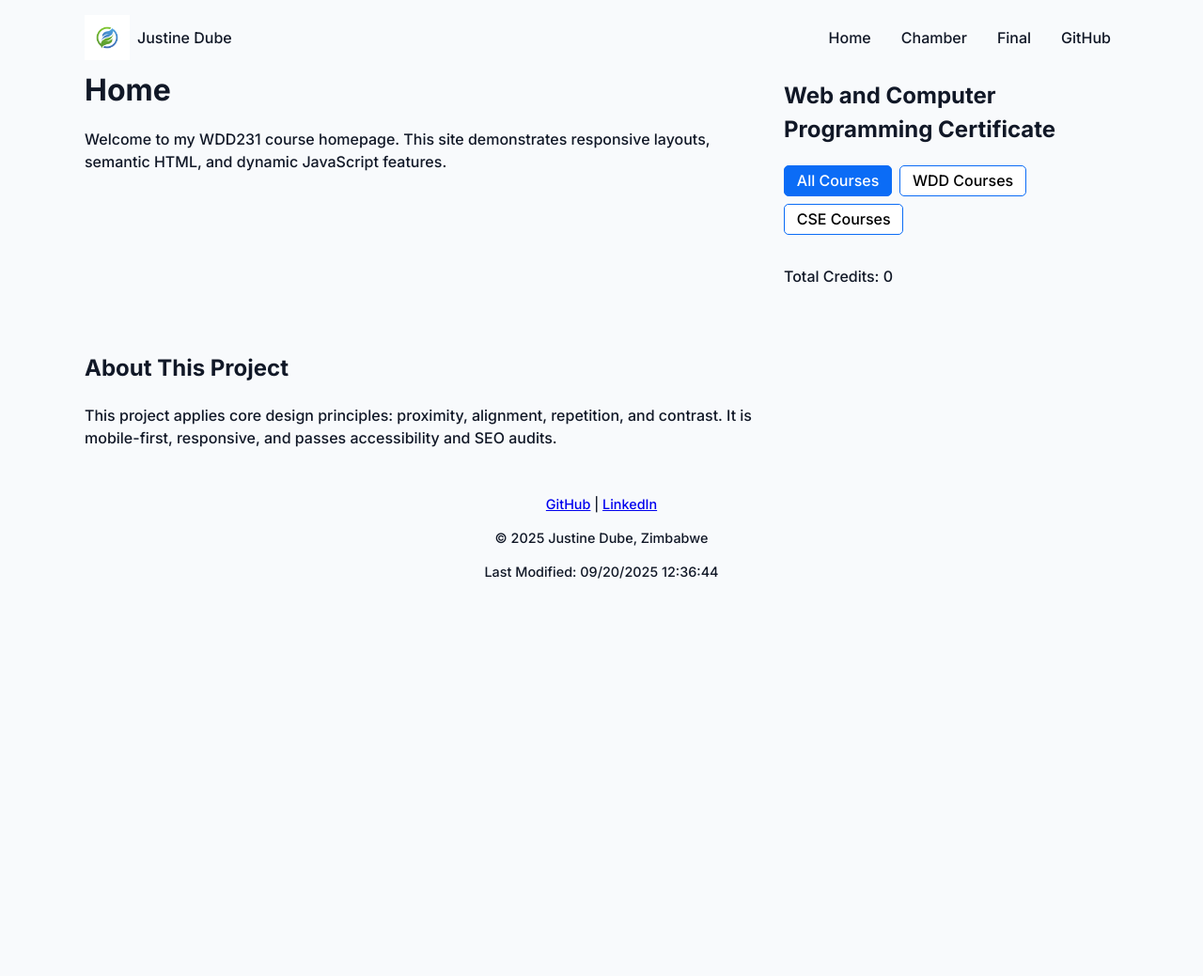
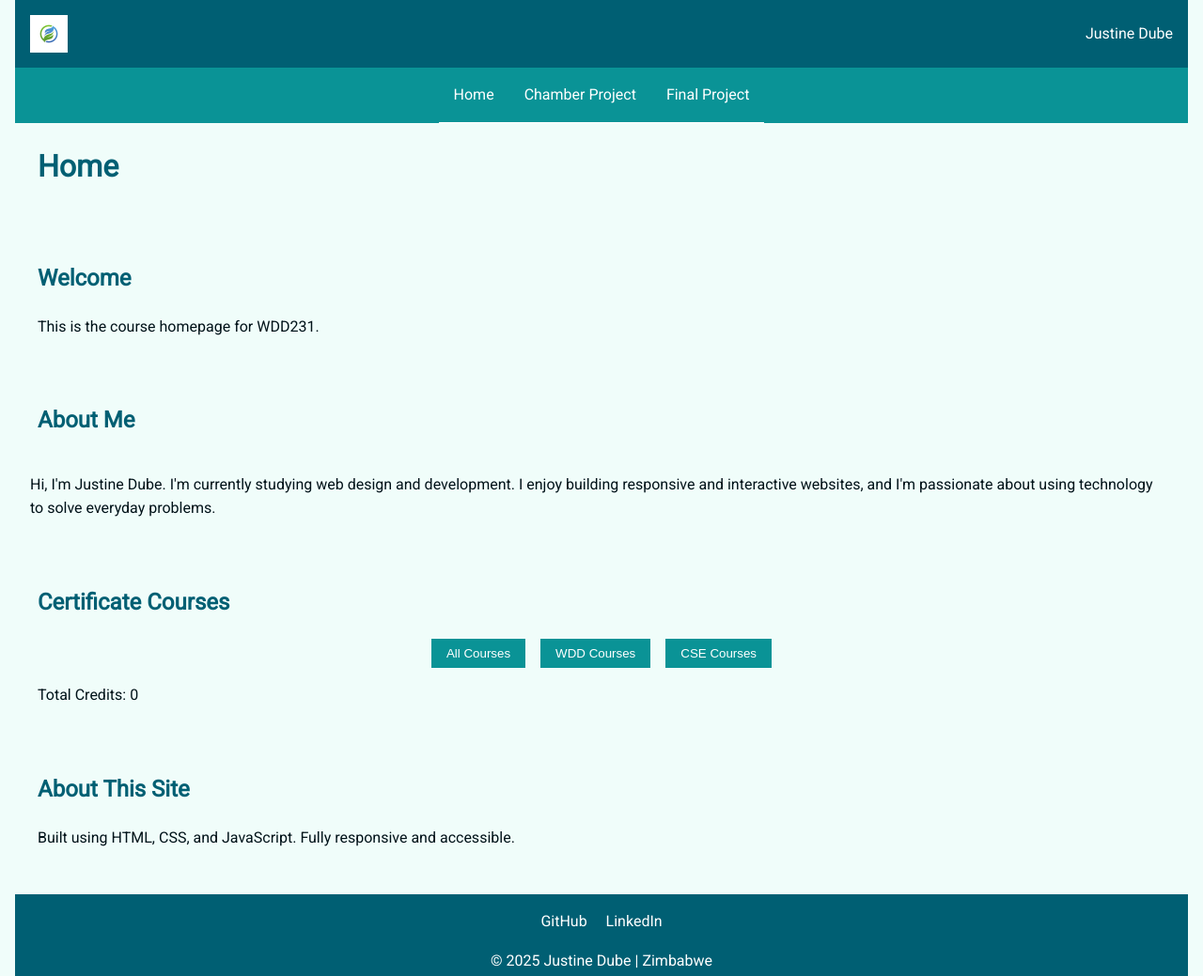
Before and after one commit to JustineDube/wdd231, a plain HTML site: page index.html in a window 1280 px wide. Shown: the top 1039 px of the page at 94% size. Before the commit the page ends 800 px from the top, so only its background shows below. Drawn offline with nearby package versions, Linux system fonts and the light colour scheme.

Commit message:
Week1 assignment

```diff
--- a/index.html
+++ b/index.html
@@ -1,76 +1,83 @@
-<!doctype html>
+<!DOCTYPE html>
 <html lang="en">
+
 <head>
-  <meta charset="utf-8">
-  <meta name="viewport" content="width=device-width, initial-scale=1">
-  <title>Justine Dube - WDD231 Home</title>
-  <meta name="description" content="Course home page for WDD231 demonstrating responsive design, accessibility, and dynamic JavaScript.">
-  <meta name="author" content="Justine Dube">
+    <meta charset="UTF-8">
+    <meta name="viewport" content="width=device-width, initial-scale=1.0">
+    <meta name="description" content="Course homepage for WDD231 by Lebohang Sebata">
+    <meta name="author" content="Lebohang Sebata">
+    <title>Justine Dube - WDD231</title>
 
-  <!-- Google Font -->
-  <link href="https://fonts.googleapis.com/css2?family=Inter:wght@300;500;700&display=swap" rel="stylesheet">
+    <link rel="stylesheet" href="styles/large.css">
+    <link rel="stylesheet" href="styles/small.css">
+    <link href="https://fonts.googleapis.com/css2?family=Roboto&display=swap" rel="stylesheet">
 
-  <!-- Styles -->
-  <link rel="stylesheet" href="styles/normalize.css">
-  <link rel="stylesheet" href="styles/small.css">
-  <link rel="stylesheet" href="styles/large.css">
+    <script src="scripts/navigation.js" defer></script>
+    <script src="scripts/date.js" defer></script>
+    <script src="scripts/course.js" defer></script>
+</head>
 
-  <!-- Scripts -->
-  <script defer src="scripts/navigation.js"></script>
-  <script defer src="scripts/date.js"></script>
-  <script defer src="scripts/courses.js"></script>
-</head>
 <body>
     <header>
-    <div class="header-inner">
-      <a class="logo" href="index.html">
-        <img src="images/logo.webp" alt="Site Logo" width="48" height="48">
-        <span class="author">Justine Dube</span>
-      </a>
-      <button id="menuToggle" aria-controls="primaryNav" aria-expanded="false" aria-label="Menu">
-        <span class="hamburger"></span>
-      </button>
-      <nav id="primaryNav" class="nav">
-        <ul>
-          <li><a href="index.html" aria-current="page">Home</a></li>
-          <li><a href="chamber/index.html">Chamber</a></li>
-          <li><a href="final/index.html">Final</a></li>
-          <li><a href="https://github.com/yourgithubusername" target="_blank" rel="noopener">GitHub</a></li>
+        <img src="images/logo.webp" alt="Site Logo" class="logo">
+        <span class="site-name">Justine Dube</span>
+        <button id="menu" aria-label="Toggle Navigation">&#9776;</button>
+    </header>
+
+    <nav>
+        <ul id="nav-links">
+            <li><a href="#">Home</a></li>
+            <li><a href="chamber/directory.html">Chamber Project</a></li>
+            <li><a href="final/index.html">Final Project</a></li>
         </ul>
     </nav>
-    </div>
-  </header>
 
     <main>
-    <section class="hero">
         <h1>Home</h1>
-      <p>Welcome to my WDD231 course homepage. This site demonstrates responsive layouts, semantic HTML, and dynamic JavaScript features.</p>
-    </section>
 
-    <section class="certificate">
-      <h2>Web and Computer Programming Certificate</h2>
-      <div class="controls">
-        <button data-filter="all" aria-pressed="true">All Courses</button>
-        <button data-filter="WDD" aria-pressed="false">WDD Courses</button>
-        <button data-filter="CSE" aria-pressed="false">CSE Courses</button>
-      </div>
-      <div id="coursesContainer" class="courses-grid" aria-live="polite"></div>
-      <p>Total Credits: <span id="creditsTotal">0</span></p>
+        <section>
+            <h2>Welcome</h2>
+            <p>This is the course homepage for WDD231.</p>
         </section>
 
         <section class="about">
-      <h2>About This Project</h2>
-      <p>This project applies core design principles: proximity, alignment, repetition, and contrast. It is mobile-first, responsive, and passes accessibility and SEO audits.</p>
+            <h2>About Me</h2>
+            <div class="about-container">
+                <div class="about-text">
+                    <p>Hi, I'm Justine Dube. I'm currently studying web design and development. I enjoy building
+                        responsive
+                        and interactive websites, and I'm passionate about using technology to solve everyday problems.
+                    </p>
+                </div>
+
+            </div>
+        </section>
+
+        <section>
+            <h2>Certificate Courses</h2>
+            <div class="course-filters">
+                <button id="allBtn">All Courses</button>
+                <button id="wddBtn">WDD Courses</button>
+                <button id="cseBtn">CSE Courses</button>
+            </div>
+            <div id="courseCards"></div>
+            <p>Total Credits: <span id="totalCredits">0</span></p>
+        </section>
+
+        <section>
+            <h2>About This Site</h2>
+            <p>Built using HTML, CSS, and JavaScript. Fully responsive and accessible.</p>
         </section>
     </main>
 
     <footer>
-    <p>
-      <a href="https://github.com/yourgithubusername" target="_blank">GitHub</a> |
-      <a href="https://linkedin.com/in/yourlinkedin" target="_blank">LinkedIn</a>
-    </p>
-    <p>&copy; <span id="year"></span> Justine Dube, Zimbabwe</p>
+        <div class="socials">
+            <a href="https://github.com/justinedube" target="_blank">GitHub</a>
+            <a href="https://www.linkedin.com/in/justinedube/" target="_blank">LinkedIn</a>
+        </div>
+        <p>&copy; <span id="currentyear"></span> Justine Dube | Zimbabwe</p>
         <p id="lastModified"></p>
     </footer>
 </body>
+
 </html>
--- a/scripts/date.js
+++ b/scripts/date.js
@@ -1,4 +1,8 @@
-document.addEventListener("DOMContentLoaded", () => {
-  document.getElementById("year").textContent = new Date().getFullYear();
-  document.getElementById("lastModified").textContent = `Last Modified: ${document.lastModified}`;
-});
+// Current year
+const yearSpan = document.getElementById("currentyear");
+const now = new Date();
+yearSpan.textContent = now.getFullYear();
+
+// Last modified date
+const lastMod = document.getElementById("lastModified");
+lastMod.textContent = `Last Modified: ${document.lastModified}`;
--- a/scripts/navigation.js
+++ b/scripts/navigation.js
@@ -1,10 +1,8 @@
 document.addEventListener("DOMContentLoaded", () => {
-  const toggle = document.getElementById("menuToggle");
-  const nav = document.getElementById("primaryNav");
+    const menuButton = document.getElementById("menu");
+    const navLinks = document.getElementById("nav-links");
 
-  toggle.addEventListener("click", () => {
-    const expanded = toggle.getAttribute("aria-expanded") === "true";
-    toggle.setAttribute("aria-expanded", !expanded);
-    nav.style.display = expanded ? "none" : "block";
-  });
+    menuButton.addEventListener("click", () => {
+        navLinks.classList.toggle("hidden");
+    });
 });
--- a/styles/large.css
+++ b/styles/large.css
@@ -1,17 +1,60 @@
-/* large.css - larger viewports */
-@media (min-width: 48rem) {
-  .nav { display: block; }
-  .nav ul { flex-direction: row; gap: 1rem; }
-  #menuToggle { display: none; }
+@media (min-width: 768px) {
+    header {
+        justify-content: start;
+        gap: 1rem;
+    }
+
+    #menu {
+        display: none;
+    }
+
+    nav ul {
+        display: flex !important;
+        justify-content: center;
+        background-color: var(--accent-color);
+    }
+
+    nav ul li a {
+        border: none;
+        padding: 1rem 2rem;
+    }
 
     main {
         display: grid;
         grid-template-columns: 2fr 1fr;
         gap: 2rem;
+        max-width: 1200px;
+        margin: auto;
     }
 
-  .courses-grid { grid-template-columns: 1fr 1fr; }
+    section {
+        grid-column: span 2;
     }
-@media (min-width: 80rem) {
-  .courses-grid { grid-template-columns: repeat(3, 1fr); }
+
+    .course-filters {
+        justify-content: center;
     }
+
+    @media (min-width: 100px) {
+        .about-container {
+            flex-direction: row;
+            align-items: center;
+            justify-content: space-between;
+        }
+
+        .about-text,
+        .about-photo {
+            flex: 1;
+        }
+
+        .about-text {
+            margin-right: 1rem;
+        }
+
+        .about-photo img {
+            width: 50px;
+            height: 50;
+            border-radius: 8px;
+        }
+    }
+}
--- a/styles/small.css
+++ b/styles/small.css
@@ -1,103 +1,123 @@
-/* small.css - Mobile first */
 :root {
-  --accent: #0b6cf6;
-  --bg: #f8fafc;
-  --text: #111827;
-  --muted: #6b7280;
-  font-family: "Inter", sans-serif;
+    --primary-color: #005f73;
+    --accent-color: #0a9396;
+    --background-color: #f0fdfa;
+    --text-color: #001219;
 }
 
-* { box-sizing: border-box; }
-body {
-  margin: 0;
-  background: var(--bg);
-  color: var(--text);
-  padding: 1rem;
-  line-height: 1.5;
+* {
+    box-sizing: border-box;
 }
 
-header, footer, main {
-  max-width: 1100px;
-  margin: auto;
+body {
+    font-family: 'Roboto', sans-serif;
+    margin: 0;
+    background-color: var(--background-color);
+    color: var(--text-color);
+    line-height: 1.6;
+    padding: 0 1rem;
 }
 
-.header-inner {
-  display: flex;
-  align-items: center;
-  justify-content: space-between;
+header {
+    background-color: var(--primary-color);
+    color: white;
+    display: flex;
+    justify-content: space-between;
+    align-items: center;
+    padding: 1rem;
 }
 
 .logo {
-  display: flex;
-  align-items: center;
-  gap: 0.5rem;
-  text-decoration: none;
-  color: inherit;
+    height: 40px;
 }
 
-.hamburger, .hamburger::before, .hamburger::after {
-  display: block;
-  width: 24px;
-  height: 2px;
-  background: var(--text);
-  content: "";
-  position: relative;
-}
-.hamburger::before { position: absolute; top: -7px; }
-.hamburger::after { position: absolute; top: 7px; }
-
-.nav { display: none; }
-.nav ul {
-  list-style: none;
-  padding: 0;
-  margin: 0;
-  display: flex;
-  flex-direction: column;
-  gap: 0.5rem;
-}
-.nav a {
-  text-decoration: none;
-  color: var(--text);
-  padding: 0.5rem;
-  border-radius: 5px;
-}
-.nav a:hover {
-  background: var(--accent);
-  color: #fff;
+#menu {
+    font-size: 1.5rem;
+    background: none;
+    border: none;
+    color: white;
 }
 
-.hero h1 { margin: 0.5rem 0; }
-.controls { margin: 1rem 0; display: flex; gap: 0.5rem; flex-wrap: wrap; }
-.controls button {
-  padding: 0.4rem 0.8rem;
-  border: 1px solid var(--accent);
-  border-radius: 5px;
-  background: #fff;
-  cursor: pointer;
-}
-.controls button[aria-pressed="true"] {
-  background: var(--accent);
-  color: #fff;
+nav ul {
+    list-style: none;
+    padding: 0;
+    margin: 0;
 }
 
-.courses-grid {
-  display: grid;
-  grid-template-columns: 1fr;
-  gap: 1rem;
+nav ul.hidden {
+    display: none;
+}
+
+nav ul li a {
+    display: block;
+    padding: 1rem;
+    background-color: var(--accent-color);
+    color: white;
+    text-decoration: none;
+    border-bottom: 1px solid white;
+}
+
+h1,
+h2 {
+    color: var(--primary-color);
+}
+
+.course-filters {
+    display: flex;
+    gap: 1rem;
+    flex-wrap: wrap;
+    margin: 1rem 0;
+}
+
+button {
+    padding: 0.5rem 1rem;
+    background-color: var(--accent-color);
+    color: white;
+    border: none;
+    cursor: pointer;
+}
+
+footer {
+    background-color: var(--primary-color);
+    color: white;
+    text-align: center;
+    padding: 1rem 0;
+    margin-top: 2rem;
+}
+
+footer .socials a {
+    margin: 0 0.5rem;
+    color: white;
+    text-decoration: none;
 }
 
 .course-card {
-  background: #fff;
-  padding: 1rem;
-  border-radius: 10px;
-  box-shadow: 0 2px 4px rgba(0,0,0,0.1);
-}
-.course-card.completed {
-  border-left: 4px solid var(--accent);
+    border: 2px solid var(--accent-color);
+    padding: 1rem;
+    margin: 1rem 0;
+    border-radius: 8px;
+    background-color: white;
 }
 
-footer {
-  margin-top: 2rem;
-  text-align: center;
-  font-size: 0.9rem;
+.course-card.completed {
+    background-color: #d8f3dc;
+    border-color: green;
 }
+
+.about-container {
+    display: flex;
+    flex-direction: column;
+    align-items: center;
+    gap: 1rem;
+}
+
+.about-text,
+.about-photo {
+    width: 100%;
+}
+
+.about-photo img {
+    width: 150px;
+    height: auto;
+    border-radius: 8px;
+}
```
Also changed, not shown: scripts/cources.js (+44 -33 lines). Lines whose indentation alone changed are shown as unchanged.
